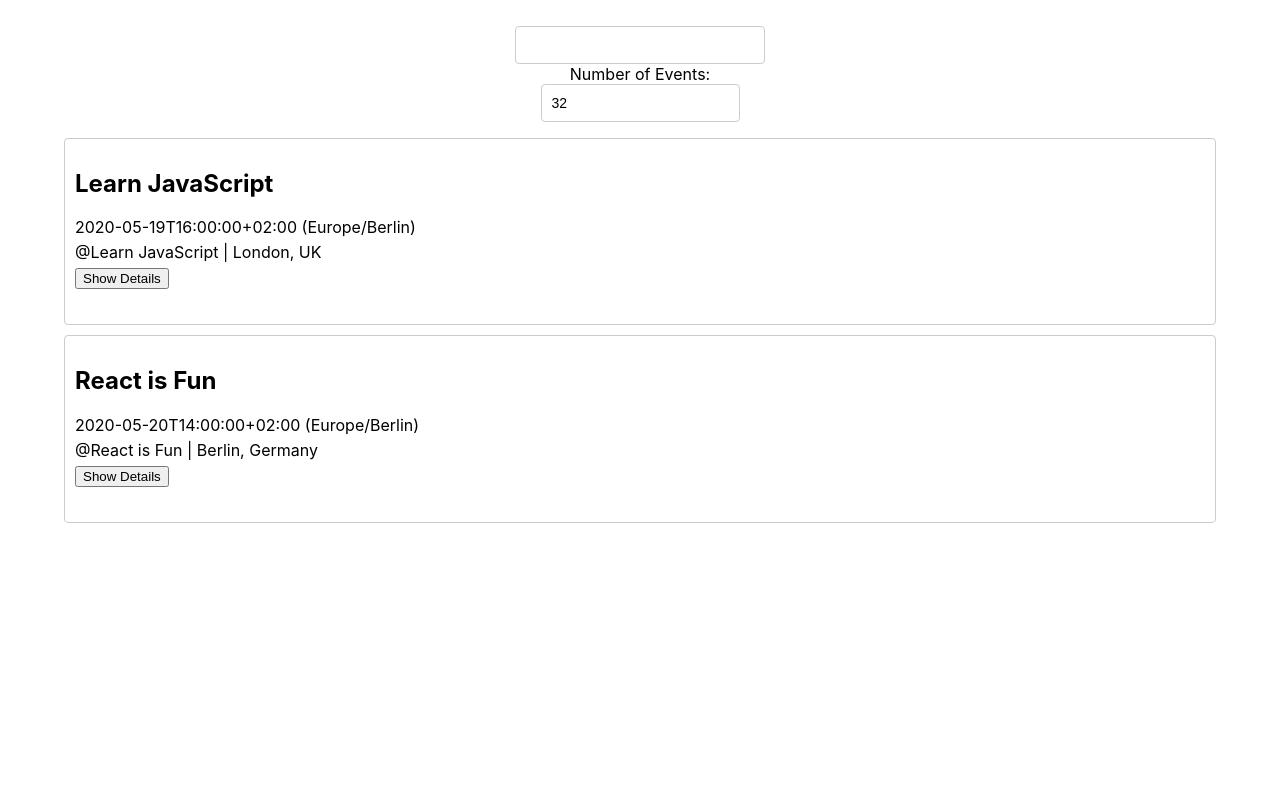
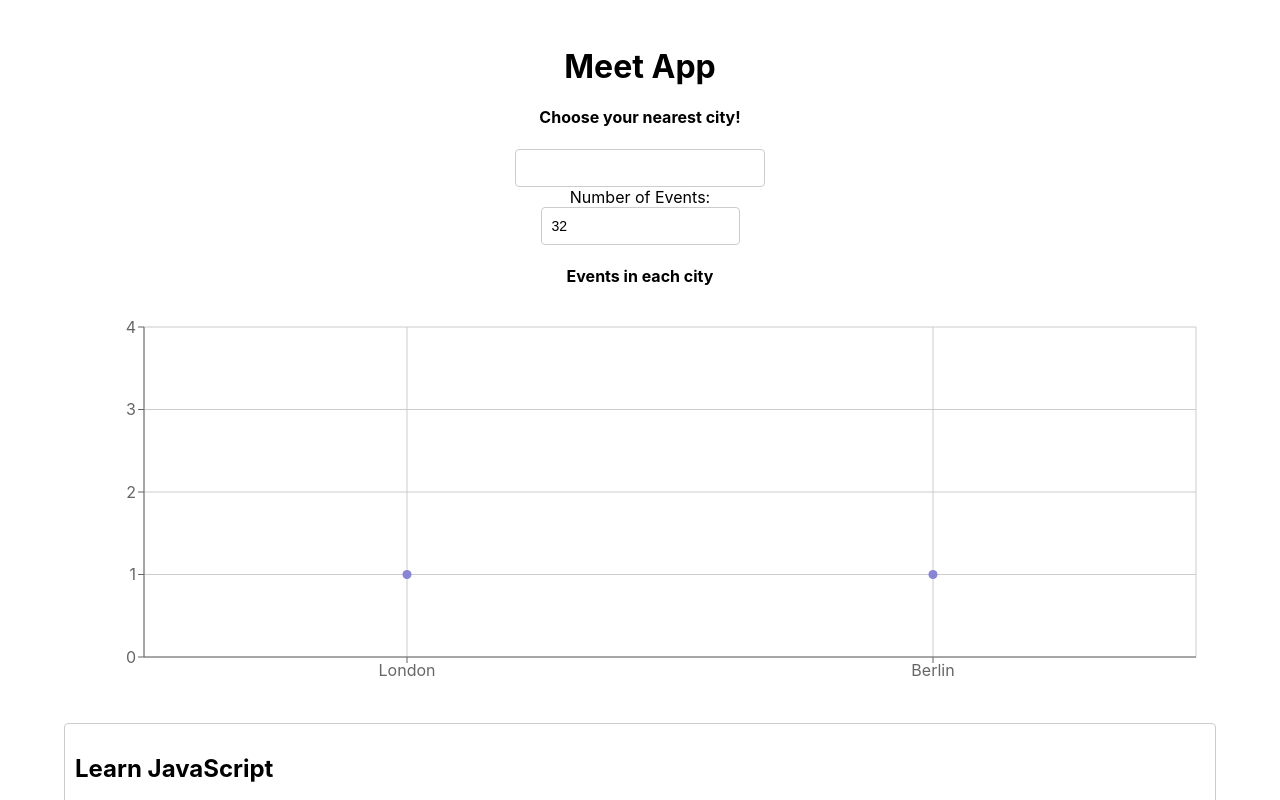
Before and after one commit to sjd58/meet, a React (Create React App) app: page / in a window 1280 px wide. Shown: the top 800 px of the page. Built offline with nearby package versions, Linux system fonts and the light colour scheme; what atatus-spa would draw is missing.

Commit message:
Add initial version of a scatter plot

```diff
--- a/src/App.js
+++ b/src/App.js
@@ -5,6 +5,7 @@ import CitySearch from './CitySearch';
 import NumberOfEvents from './NumberOfEvents';
 import { extractLocations, getEvents } from './api';
 import './nprogress.css';
+import { ScatterChart, Scatter, XAxis, YAxis, CartesianGrid, Tooltip, ResponsiveContainer } from 'recharts';
 
 class App extends Component {
   state = {
@@ -56,17 +57,48 @@ class App extends Component {
     }
   };
 
+  getData = () => {
+    const {locations, events} = this.state;
+    const data = locations.map((location)=>{
+      const number = events.filter((event) => event.location === location).length
+      const city = location.split(', ').shift()
+      return {city, number};
+    })
+    return data;
+  };
+
   render() {
+    const { locations, numberOfEvents, events } = this.state;
     return (
       <div className ="App">
+        <h1>Meet App</h1>
+        <h4>Choose your nearest city!</h4>
+
         <CitySearch
           locations={this.state.locations}
           updateEvents={this.updateEvents}
         />
+
         <NumberOfEvents
           numberOfEvents={this.state.numberOfEvents}
           updateEvents={this.updateEvents}
         />
+
+        <h4>Events in each city</h4>
+        <ResponsiveContainer height={400} >
+          <ScatterChart
+            margin={{
+              top: 20, right: 20, bottom: 20, left: 20,
+            }}
+          >
+            <CartesianGrid />
+            <XAxis type="category" dataKey="city" name="city" />
+            <YAxis allowDecimals={false} type="number" dataKey="number" name="number of events" />
+            <Tooltip cursor={{ strokeDasharray: "3 3"}} />
+            <Scatter data={this.getData()} fill="#8884d8" />
+          </ScatterChart>
+        </ResponsiveContainer>
+
         <EventList
           events={this.state.events}
         />
```
